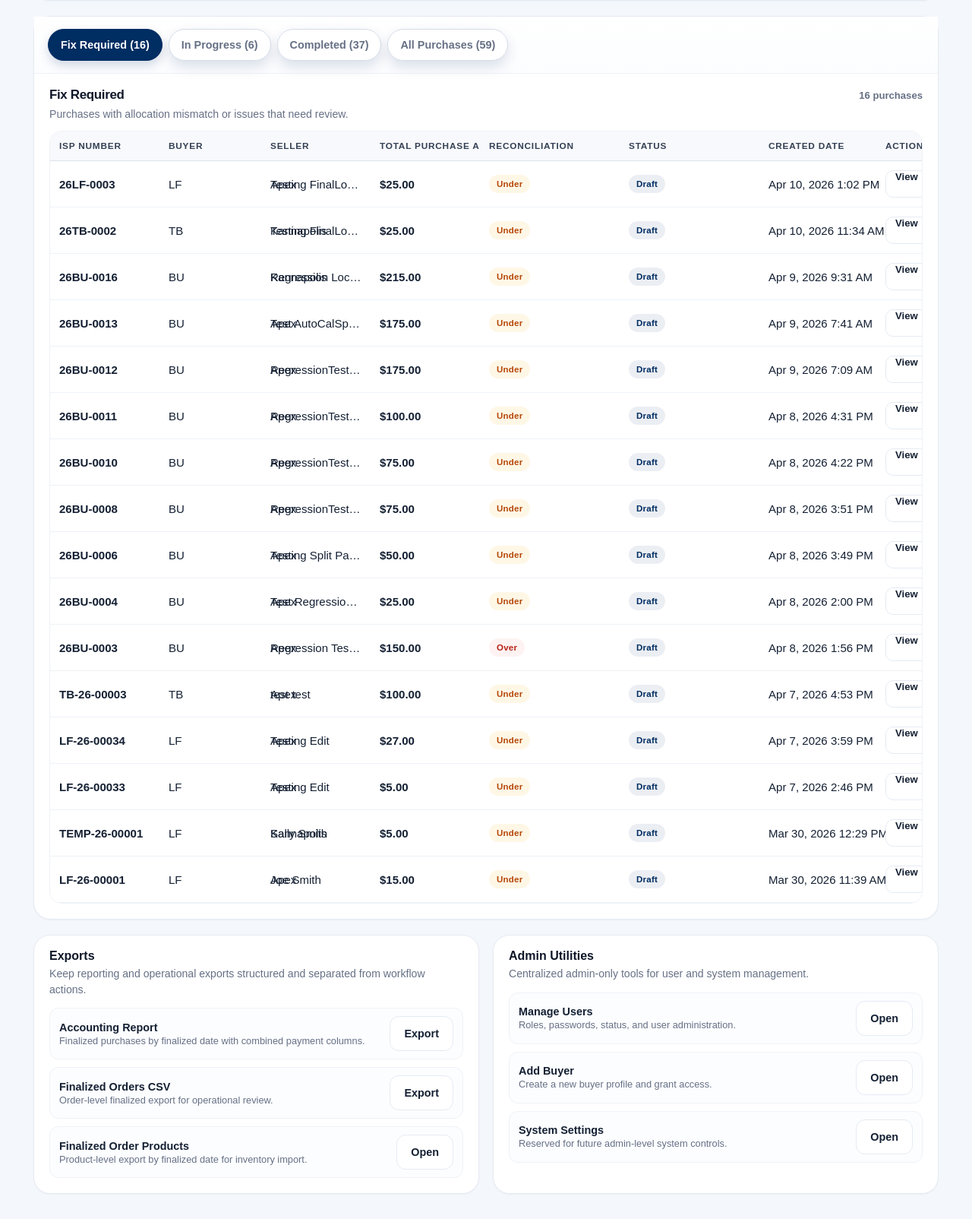
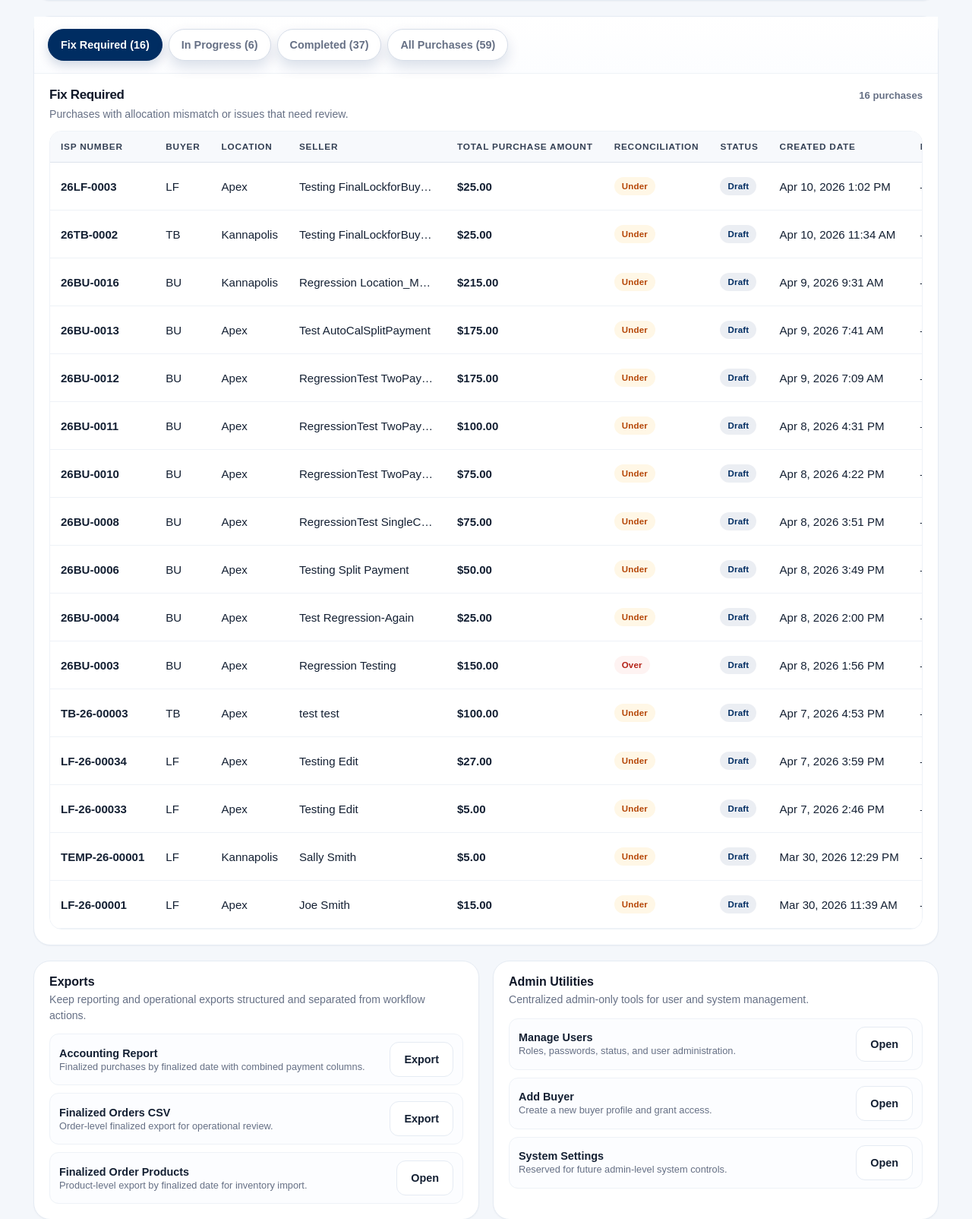
Before and after one commit to Lorisa-CSM/buyback-app, a Django app: page /admin-dashboard/ in a window 1280 px wide. Shown: the part 794-2398 px from the top of the page at 76% size. Before the commit the page ends 2366 px from the top, so only its background shows below. Run offline with Django 5.2, Linux system fonts and the light colour scheme; a user stored in the database is signed in; data comes from the database, SQL or seed files in the repository.

Commit message:
Polish Completed Table within Admin Dashboard

```diff
--- a/purchases/templates/purchases/admin_dashboard.html
+++ b/purchases/templates/purchases/admin_dashboard.html
@@ -534,12 +534,12 @@
         width: 100%;
         border-collapse: collapse;
         min-width: 980px;
-        table-layout: fixed;
+        table-layout: auto;
     }
 
     .admin-table th,
     .admin-table td {
-        padding: 12px 12px;
+        padding: 13px 14px;
         text-align: left;
         border-bottom: 1px solid var(--border-soft);
         vertical-align: middle;
@@ -565,45 +565,6 @@
         white-space: nowrap;
     }
 
-    .admin-table th:nth-child(1),
-    .admin-table td:nth-child(1) {
-        width: 120px; /* ISP */
-    }
-
-    .admin-table th:nth-child(2),
-    .admin-table td:nth-child(2) {
-        width: 110px; /* Location */
-    }
-
-    .admin-table th:nth-child(4),
-    .admin-table td:nth-child(4) {
-        width: 120px /*Total Purchase Amount */
-    }
-
-
-    .admin-table th:nth-child(6),
-    .admin-table td:nth-child(6),
-    .admin-table th:nth-child(7),
-    .admin-table td:nth-child(7)
-    .admin-table th:nth-child(9),
-    .admin-table td:nth-child(9) {
-        width: 160px; /* Created Date, Finalized Date, Export At */
-    }
-
-    .admin-table th:nth-child(8),
-    .admin-table td:nth-child(8) {
-        width: 130px /*Export Status */
-    }
-
-    .admin-table th:nth-child(10),
-    .admin-table td:nth-child(10) {
-        width: 110px; /*Export By*/
-    }
-        .admin-table th:nth-child(11),
-    .admin-table td:nth-child(11) {
-        width: 90px; /*Actions*/
-    }
-
     .admin-table tbody tr {
         cursor: pointer;
         transition: background 0.15s ease;
@@ -625,12 +586,11 @@
     .col-money {
         width: 120px;
         min-width: 120px;
-        max-width: 120px;
         text-align: right;
     }
 
     .seller-cell {
-        max-width: 160px;
+        max-width: 180px;
         overflow: hidden;
         text-overflow: ellipsis;
         white-space: nowrap;
```
Also changed, not shown: other parts of purchases/templates/purchases/admin_dashboard.html (+106 -34 lines).
